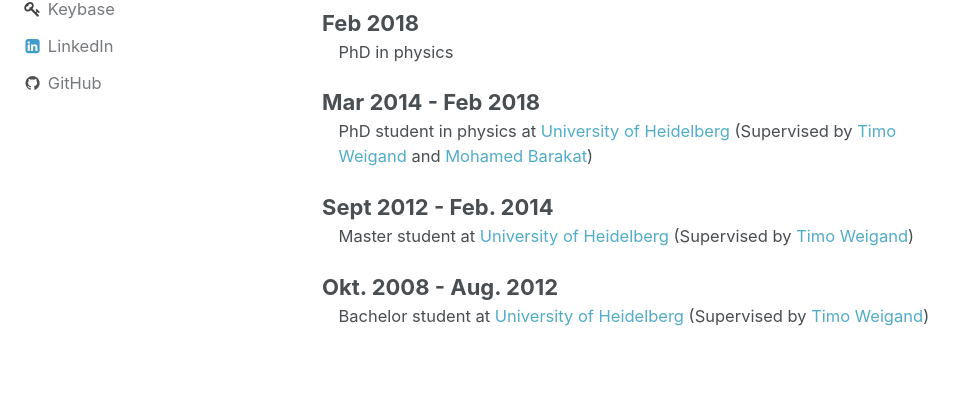
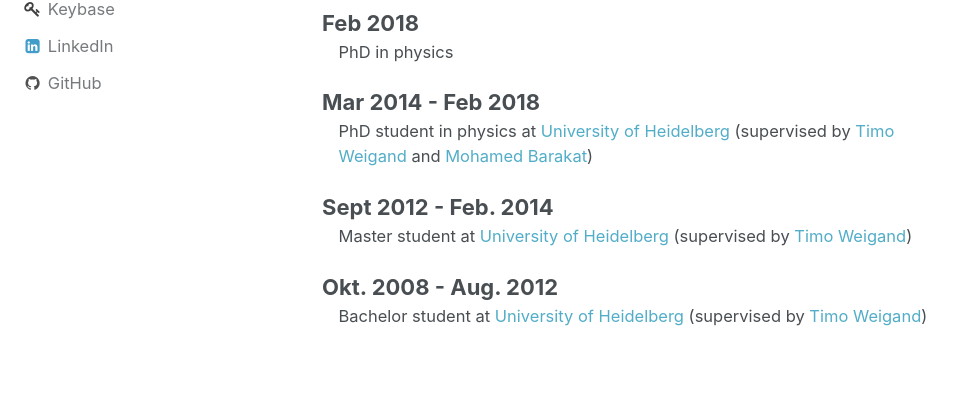
Before and after one commit to MartinBies/MartinBies.github.io, a Jekyll site: the page built from _pages/cv.md, in a window 1280 px wide and 900 px high. Shown: the part 410-825 px from the top of the window, without its empty margins (0-968 px from the left). Built offline with Jekyll 4.4.1, drawn with Linux system fonts in a browser that asks for light colours.

Commit message:
Further typo corrected

```diff
--- a/_pages/cv.md
+++ b/_pages/cv.md
@@ -16,10 +16,10 @@ Feb 2018
 :   PhD in physics
 
 Mar 2014 - Feb 2018
-:   PhD student in physics at [University of Heidelberg](https://www.thphys.uni-heidelberg.de/index.php?lang=e&n1=bsm_group) (Supervised by [Timo Weigand](https://www.thphys.uni-heidelberg.de/~weigand/) and [Mohamed Barakat](https://mohamed-barakat.github.io/))
+:   PhD student in physics at [University of Heidelberg](https://www.thphys.uni-heidelberg.de/index.php?lang=e&n1=bsm_group) (supervised by [Timo Weigand](https://www.thphys.uni-heidelberg.de/~weigand/) and [Mohamed Barakat](https://mohamed-barakat.github.io/))
 
 Sept 2012 - Feb. 2014
-:   Master student at [University of Heidelberg](https://www.thphys.uni-heidelberg.de/index.php?lang=e&n1=bsm_group)   (Supervised by [Timo Weigand](https://www.thphys.uni-heidelberg.de/~weigand/))
+:   Master student at [University of Heidelberg](https://www.thphys.uni-heidelberg.de/index.php?lang=e&n1=bsm_group)   (supervised by [Timo Weigand](https://www.thphys.uni-heidelberg.de/~weigand/))
 
 Okt. 2008 - Aug. 2012
-:   Bachelor student at [University of Heidelberg](https://www.thphys.uni-heidelberg.de/index.php?lang=e&n1=bsm_group) (Supervised by [Timo Weigand](https://www.thphys.uni-heidelberg.de/~weigand/))
+:   Bachelor student at [University of Heidelberg](https://www.thphys.uni-heidelberg.de/index.php?lang=e&n1=bsm_group) (supervised by [Timo Weigand](https://www.thphys.uni-heidelberg.de/~weigand/))
```
